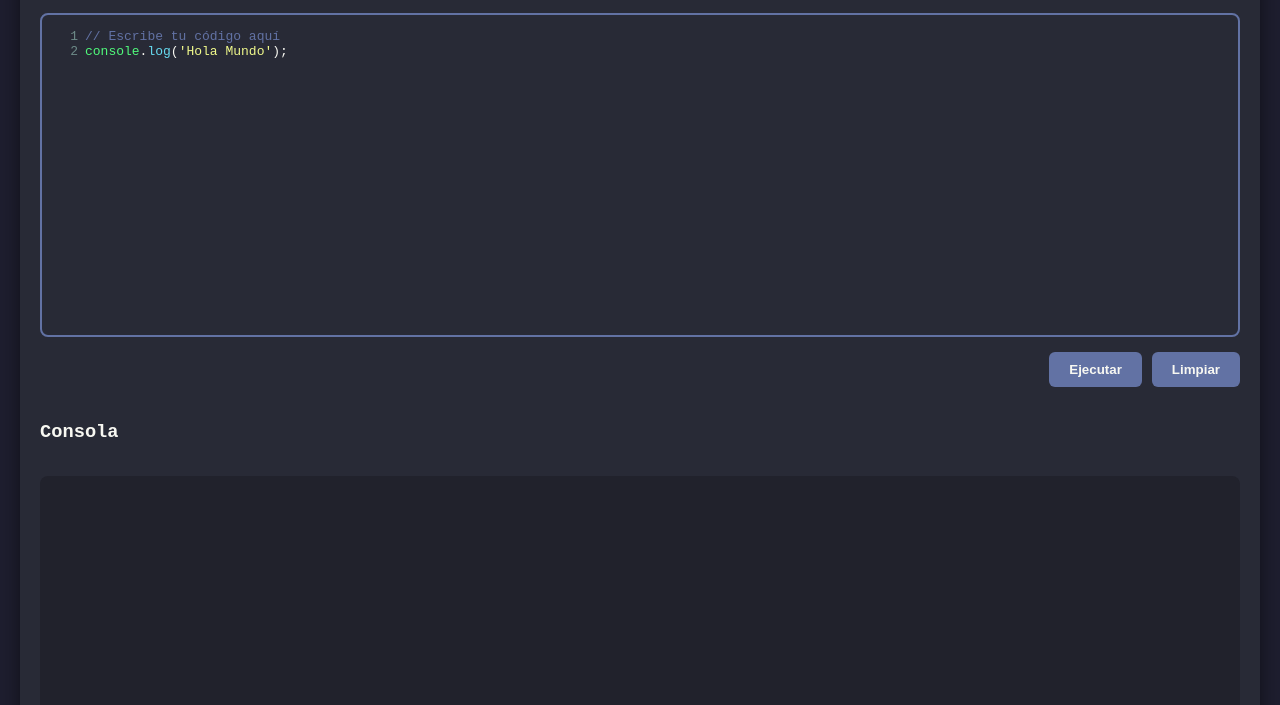
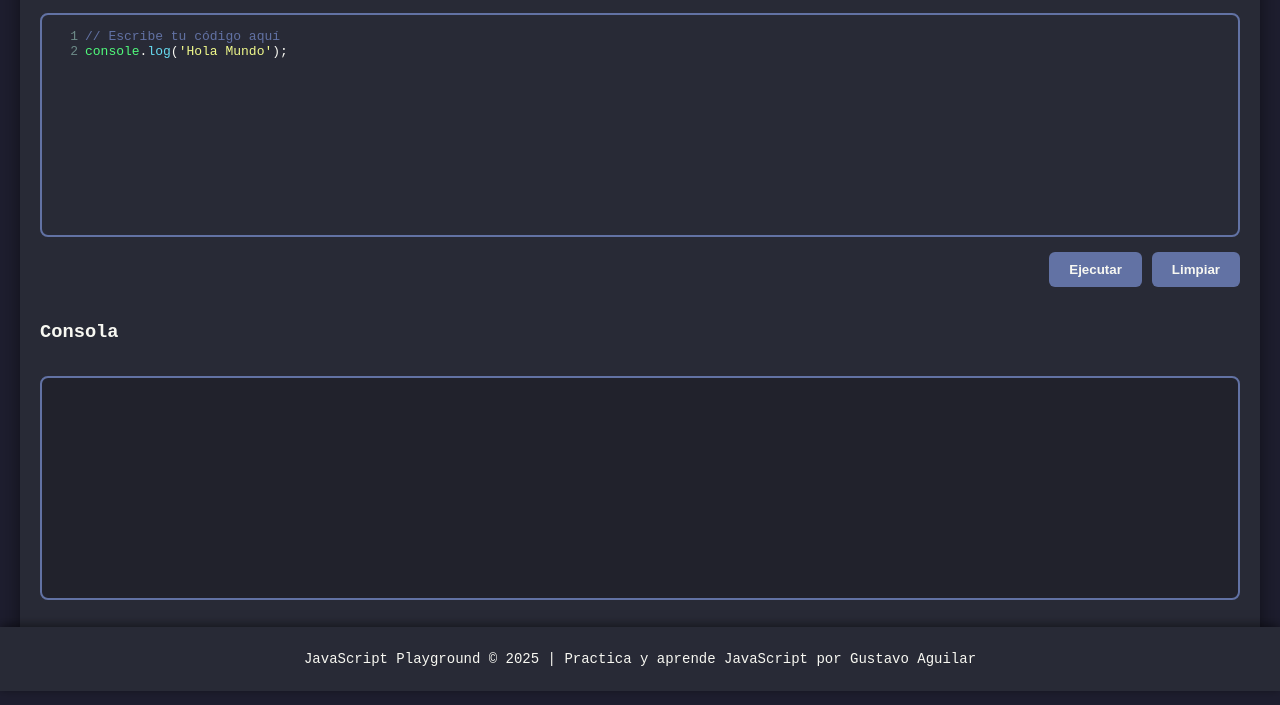
Before and after one commit to Gagusanz/Javascript-Playground, a plain HTML site: page index.html in a window 1280 px wide. Shown: the part 109-814 px from the top of the page. Drawn offline with nearby package versions, Linux system fonts and the light colour scheme.

Commit message:
Agregado footer

```diff
--- a/index.html
+++ b/index.html
@@ -73,6 +73,9 @@
       consoleOutput.textContent = "";
     });
   </script>
+</body>
+  <footer class="footer">
+    <p>JavaScript Playground &copy; 2025 | Practica y aprende JavaScript por Gustavo Aguilar</p>
+  </footer>
 
-</body>
 </html>
--- a/style.css
+++ b/style.css
@@ -32,23 +32,8 @@ body {
   box-shadow: 0 0 20px rgba(0,0,0,0.5);
 }
 
-.editor, .console {
-  height: 300px;
-  border-radius: 8px;
-  overflow: hidden;
-  padding: 10px; /* margen interno igual que la consola */
-}
-
 .editor {
   border: 2px solid var(--editor-border); /* resalte visible */
-}
-
-.console {
-  background-color: var(--console-bg);
-  font-family: var(--font-family);
-  font-size: 14px;
-  white-space: pre-wrap;
-  overflow-y: auto;
 }
 
 .buttons {
@@ -72,3 +57,49 @@ button:hover {
   background-color: var(--button-hover);
   color: #000;
 }
+
+.container {
+  display: flex;
+  flex-direction: column;
+  gap: 15px;
+  max-width: 1200px;
+  width: 100%;
+  background-color: var(--editor-bg);
+  padding: 20px;
+  border-radius: 12px;
+  box-shadow: 0 0 20px rgba(0,0,0,0.5);
+  padding-bottom: 60px; /* espacio para footer */
+}
+
+.editor, .console {
+  height: 200px; /* reducido para que se vea todo junto */
+  border-radius: 8px;
+  overflow: hidden;
+  padding: 10px;
+
+}
+
+.footer {
+  position: fixed;
+  bottom: 0;
+  left: 0;
+  width: 100%;
+  background-color: var(--editor-bg);
+  text-align: center;
+  color: var(--font-color);
+  font-size: 14px;
+  padding: 10px 0;
+  box-shadow: 0 -2px 10px rgba(0,0,0,0.5);
+  z-index: 1000;
+}
+
+.console {
+  background-color: var(--console-bg);
+  font-family: var(--font-family);
+  font-size: 14px;
+  white-space: pre-wrap;
+  overflow-y: auto;
+  border: 2px solid var(--editor-border); /* borde visible */
+  border-radius: 8px;
+  padding: 10px; /* mantener padding igual que editor */
+}
```
